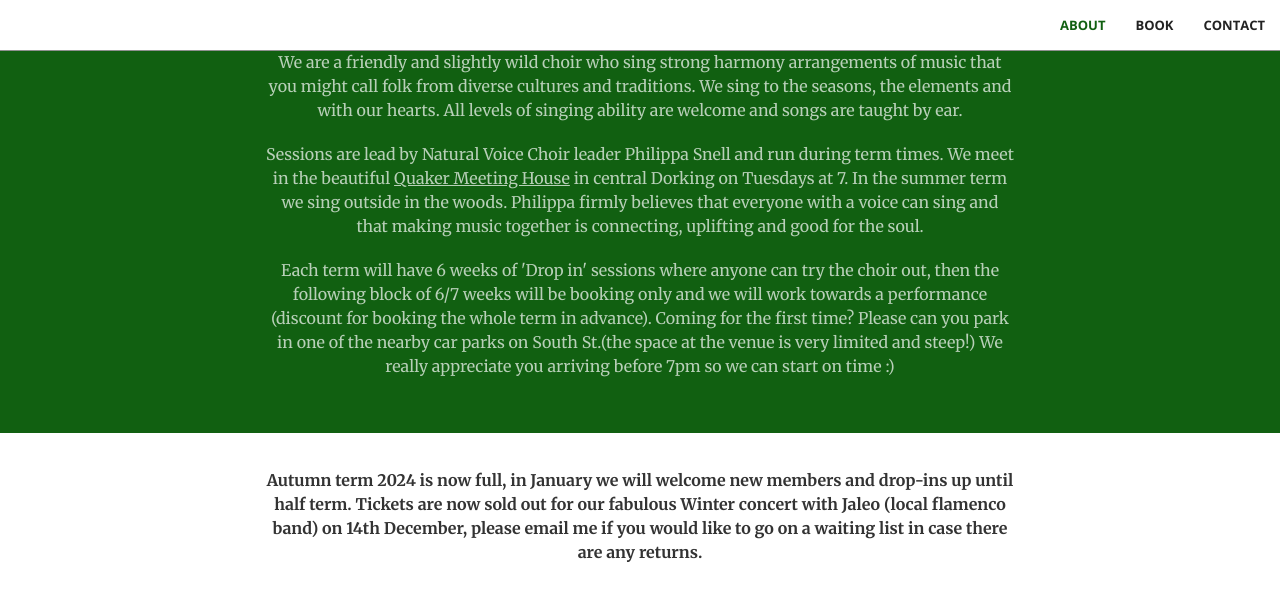
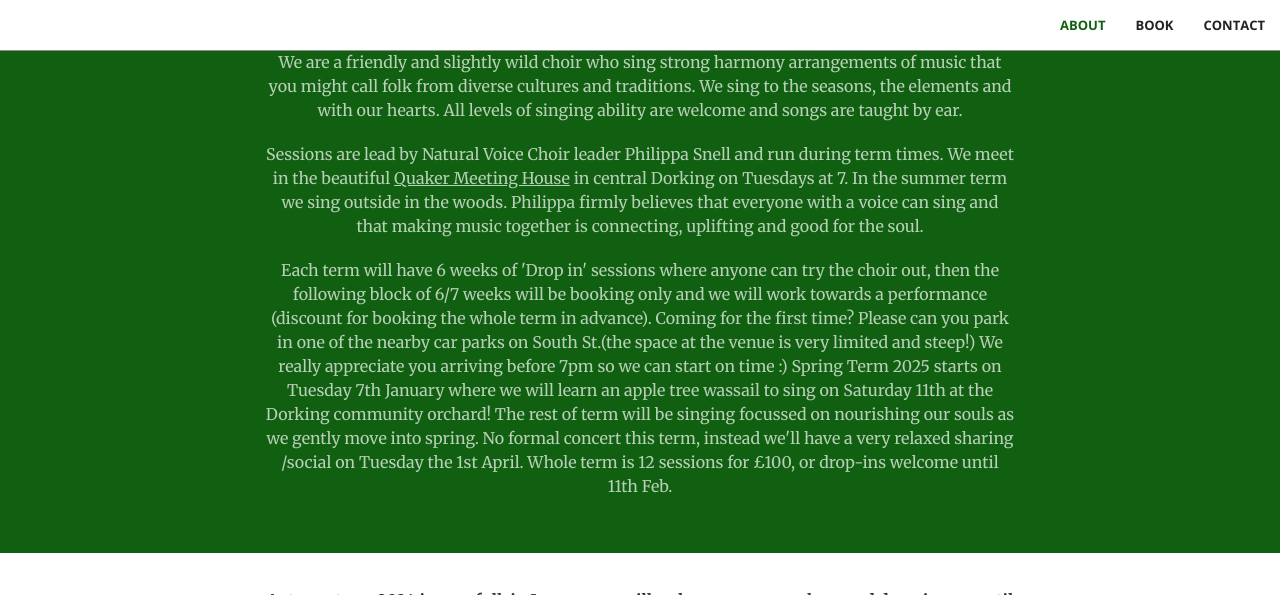
Before and after one commit to thewildchoir/thewildchoir-website, a Jekyll site: the page built from index.html, in a window 1280 px wide and 900 px high, scrolled down 885 px, cut to the strip 0-595 px from the top of the window. Built offline with Jekyll 4.4.1, drawn with Linux system fonts in a browser that asks for light colours.

Commit message:
Update call-to-action.html

```diff
--- a/_includes/call-to-action.html
+++ b/_includes/call-to-action.html
@@ -4,7 +4,26 @@
             <div class="col-lg-8 col-lg-offset-2 text-center">
                 <p class="text-faded">We are a friendly and slightly wild choir who sing strong harmony arrangements of music that you might call folk from diverse cultures and traditions. We sing to the seasons, the elements and with our hearts. All levels of singing ability are welcome and songs are taught by ear.</p>
                 <p class="text-faded">Sessions are lead by Natural Voice Choir leader Philippa Snell and run during term times. We meet in the beautiful <a target="_blank" href="https://goo.gl/maps/CVGHoxBq2XfakKq37">Quaker Meeting House</a> in central Dorking on Tuesdays at 7. In the summer term we sing outside in the woods. Philippa firmly believes that everyone with a voice can sing and that making music together is connecting, uplifting and good for the soul.</p>
-                <p class="text-faded">Each term will have 6 weeks of 'Drop in' sessions where anyone can try the choir out,  then the following block of 6/7 weeks will be booking only and we will work towards a performance (discount for booking the whole term in advance). Coming for the first time? Please can you park in one of the nearby car parks on South St.(the space at the venue is very limited and steep!) We really appreciate you arriving before 7pm so we can start on time :) </p>
+                <p class="text-faded">Each term will have 6 weeks of 'Drop in' sessions where anyone can try the choir out,  then the following block of 6/7 weeks will be booking only and we will work towards a performance (discount for booking the whole term in advance). Coming for the first time? Please can you park in one of the nearby car parks on South St.(the space at the venue is very limited and steep!) We really appreciate you arriving before 7pm so we can start on time :)
+                Spring Term 2025 starts on Tuesday 7th January where we will learn an apple tree wassail to sing on Saturday 11th at the Dorking community orchard! The rest of term will be singing focussed on nourishing our souls as we gently move into spring. No formal concert this term, instead we'll have a very relaxed sharing /social on Tuesday  the 1st April. Whole term is 12 sessions for £100, or drop-ins welcome until 11th Feb. </p>
+                <script async
+  src="https://js.stripe.com/v3/buy-button.js">
+</script>
+
+<stripe-buy-button
+  buy-button-id="buy_btn_1QcVxILwjurA75EIOvekcfWf"
+  publishable-key="pk_live_51NYTozLwjurA75EIhk2EBRw1z2zc9OpOjDrSu8yy9bL1Hjqpv2U9MbkAIBroLDxn40LiSmh58qRFbD1G05o0DyOp00jys1Q34B"
+>
+</stripe-buy-button>
+                <script async
+  src="https://js.stripe.com/v3/buy-button.js">
+</script>
+
+<stripe-buy-button
+  buy-button-id="buy_btn_1QcW76LwjurA75EIFYoypOIQ"
+  publishable-key="pk_live_51NYTozLwjurA75EIhk2EBRw1z2zc9OpOjDrSu8yy9bL1Hjqpv2U9MbkAIBroLDxn40LiSmh58qRFbD1G05o0DyOp00jys1Q34B"
+>
+</stripe-buy-button>
             </div>
         </div>
     </div>
```
